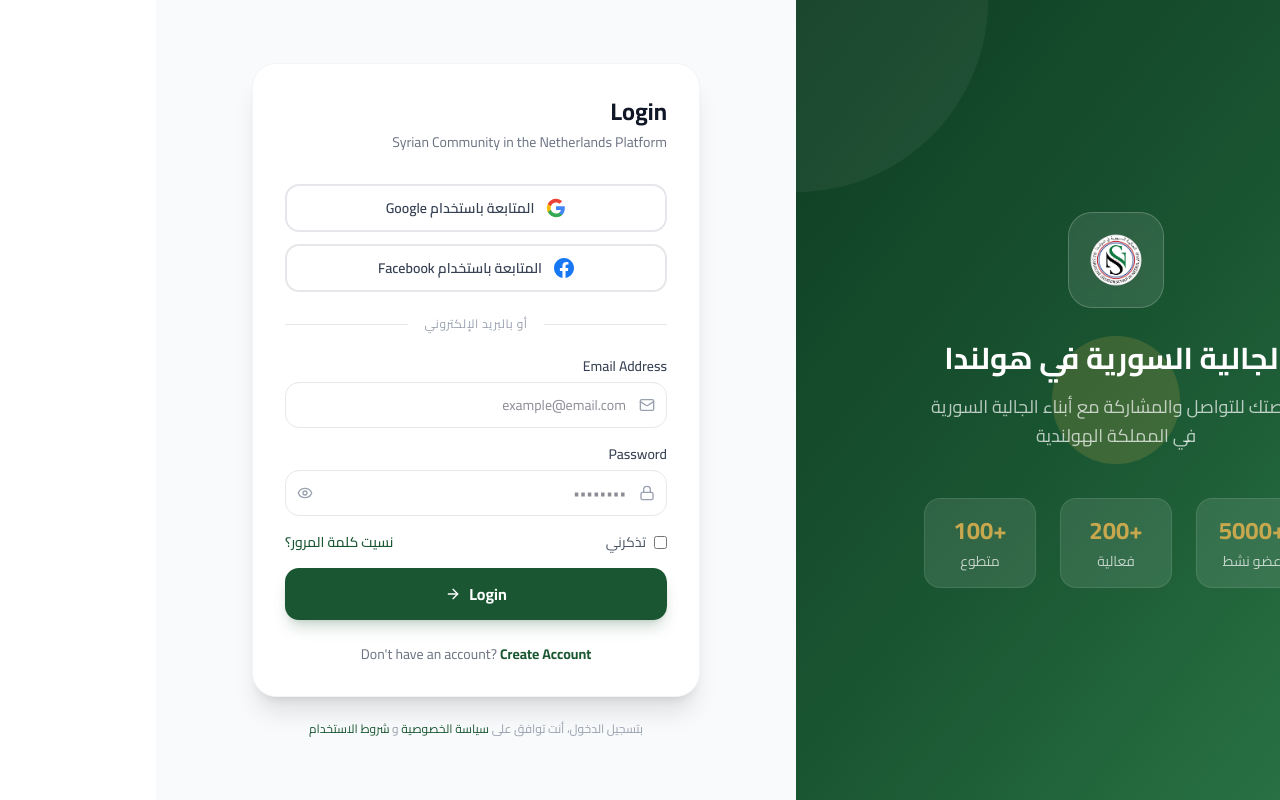
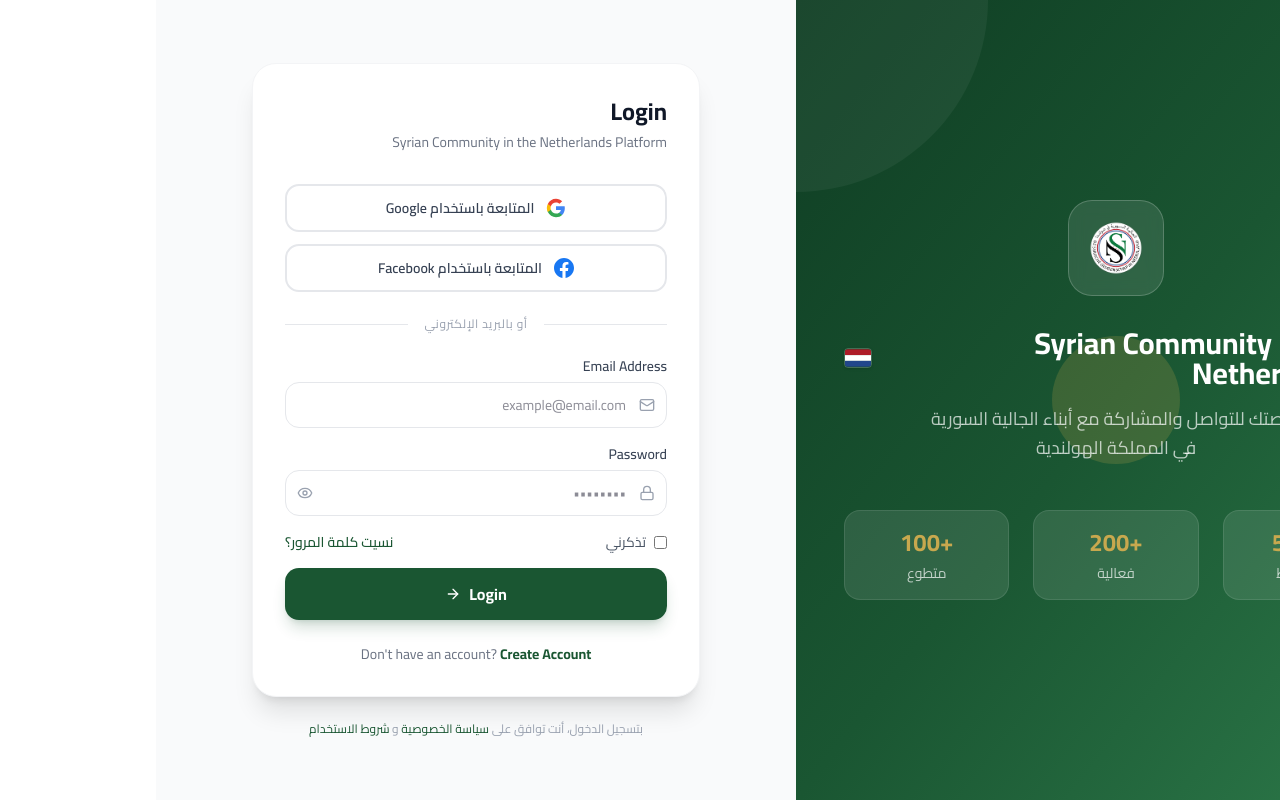
Before and after one commit to CastleStrangers/SGN, a Next.js app: page /en/login in a window 1280 px wide. Built offline with nearby package versions, Linux system fonts and the light colour scheme; no server answers.

Commit message:
feat: add login and signup pages with email and social authentication support

```diff
--- a/src/app/[locale]/login/page.tsx
+++ b/src/app/[locale]/login/page.tsx
@@ -9,11 +9,13 @@ import { useTranslations, useLocale } from "next-intl";
 import { useForm } from "react-hook-form";
 import Image from "next/image";
 import { createFieldRules } from "@/lib/validations";
+import { FreeSyrianFlag, DutchFlag } from "@/components/flags";
 
 export default function LoginPage() {
   const locale = useLocale();
   const fieldRules = createFieldRules(locale);
   const t = useTranslations("auth");
+  const tSite = useTranslations("site");
   const router = useRouter();
   const [show, setShow] = useState(false);
   const [authError, setAuthError] = useState("");
@@ -53,8 +55,12 @@ export default function LoginPage() {
           <div className="w-24 h-24 bg-white/10 backdrop-blur-sm rounded-3xl flex items-center justify-center mx-auto mb-8 border border-white/20">
             <Image src="/logo.png" alt="Logo" width={60} height={60} className="w-14 h-14" />
           </div>
-          <h2 className="text-3xl font-bold mb-4">الجالية السورية في هولندا</h2>
-          <p className="text-white/70 text-lg leading-relaxed max-w-sm mx-auto">
+          <div className="flex items-center gap-2 justify-center mb-4" dir="rtl">
+            <FreeSyrianFlag className="w-7 h-5 rounded shadow-sm border border-white/20 flex-shrink-0 object-cover" />
+            <h2 className="text-2xl sm:text-3xl font-bold text-white leading-none">{tSite("shortTitle")}</h2>
+            <DutchFlag className="w-7 h-5 rounded shadow-sm border border-white/20 flex-shrink-0 object-cover" />
+          </div>
+          <p className="text-white/70 text-base sm:text-lg leading-relaxed max-w-sm mx-auto">
             منصتك للتواصل والمشاركة مع أبناء الجالية السورية في المملكة الهولندية
           </p>
           <div className="mt-12 grid grid-cols-3 gap-6 text-center">
@@ -78,7 +84,11 @@ export default function LoginPage() {
           {/* رأس الصفحة على الموبايل */}
           <div className="lg:hidden text-center mb-8">
             <Image src="/logo.png" alt="Logo" width={56} height={56} className="w-14 h-14 mx-auto mb-3" />
-            <h1 className="text-xl font-bold text-[#1a5632]">الجالية السورية في هولندا</h1>
+            <div className="flex items-center gap-1.5 justify-center" dir="rtl">
+              <FreeSyrianFlag className="w-6 h-4 rounded shadow-sm border border-gray-200 flex-shrink-0 object-cover" />
+              <h1 className="text-lg sm:text-xl font-bold text-[#1a5632] leading-none">{tSite("shortTitle")}</h1>
+              <DutchFlag className="w-6 h-4 rounded shadow-sm border border-gray-200 flex-shrink-0 object-cover" />
+            </div>
           </div>
 
           <div className="bg-white rounded-3xl shadow-xl border border-gray-100 p-8">
--- a/src/app/[locale]/signup/page.tsx
+++ b/src/app/[locale]/signup/page.tsx
@@ -9,11 +9,13 @@ import { useTranslations, useLocale } from "next-intl";
 import { useForm } from "react-hook-form";
 import Image from "next/image";
 import { createFieldRules } from "@/lib/validations";
+import { FreeSyrianFlag, DutchFlag } from "@/components/flags";
 
 export default function SignupPage() {
   const locale = useLocale();
   const fieldRules = createFieldRules(locale);
   const t = useTranslations("auth");
+  const tSite = useTranslations("site");
   const router = useRouter();
   const [show, setShow] = useState(false);
   const [authError, setAuthError] = useState("");
@@ -74,8 +76,12 @@ export default function SignupPage() {
           <div className="w-24 h-24 bg-white/10 backdrop-blur-sm rounded-3xl flex items-center justify-center mx-auto mb-8 border border-white/20">
             <Image src="/logo.png" alt="Logo" width={60} height={60} />
           </div>
-          <h2 className="text-3xl font-bold mb-4">انضم إلى جالية السوريين</h2>
-          <p className="text-white/70 text-lg leading-relaxed max-w-sm mx-auto">
+          <div className="flex items-center gap-2 justify-center mb-4" dir="rtl">
+            <FreeSyrianFlag className="w-7 h-5 rounded shadow-sm border border-white/20 flex-shrink-0 object-cover" />
+            <h2 className="text-2xl sm:text-3xl font-bold text-white leading-none">انضم إلى جالية السوريين</h2>
+            <DutchFlag className="w-7 h-5 rounded shadow-sm border border-white/20 flex-shrink-0 object-cover" />
+          </div>
+          <p className="text-white/70 text-base sm:text-lg leading-relaxed max-w-sm mx-auto">
             كن جزءاً من مجتمعنا المتنامي وشارك في بناء مستقبل أفضل
           </p>
 
@@ -100,7 +106,11 @@ export default function SignupPage() {
         <div className="w-full max-w-md py-8">
           <div className="lg:hidden text-center mb-8">
             <Image src="/logo.png" alt="Logo" width={56} height={56} className="w-14 h-14 mx-auto mb-3" />
-            <h1 className="text-xl font-bold text-[#1a5632]">الجالية السورية في هولندا</h1>
+            <div className="flex items-center gap-1.5 justify-center" dir="rtl">
+              <FreeSyrianFlag className="w-6 h-4 rounded shadow-sm border border-gray-200 flex-shrink-0 object-cover" />
+              <h1 className="text-lg sm:text-xl font-bold text-[#1a5632] leading-none">{tSite("shortTitle")}</h1>
+              <DutchFlag className="w-6 h-4 rounded shadow-sm border border-gray-200 flex-shrink-0 object-cover" />
+            </div>
           </div>
 
           <div className="bg-white rounded-3xl shadow-xl border border-gray-100 p-8">
```
